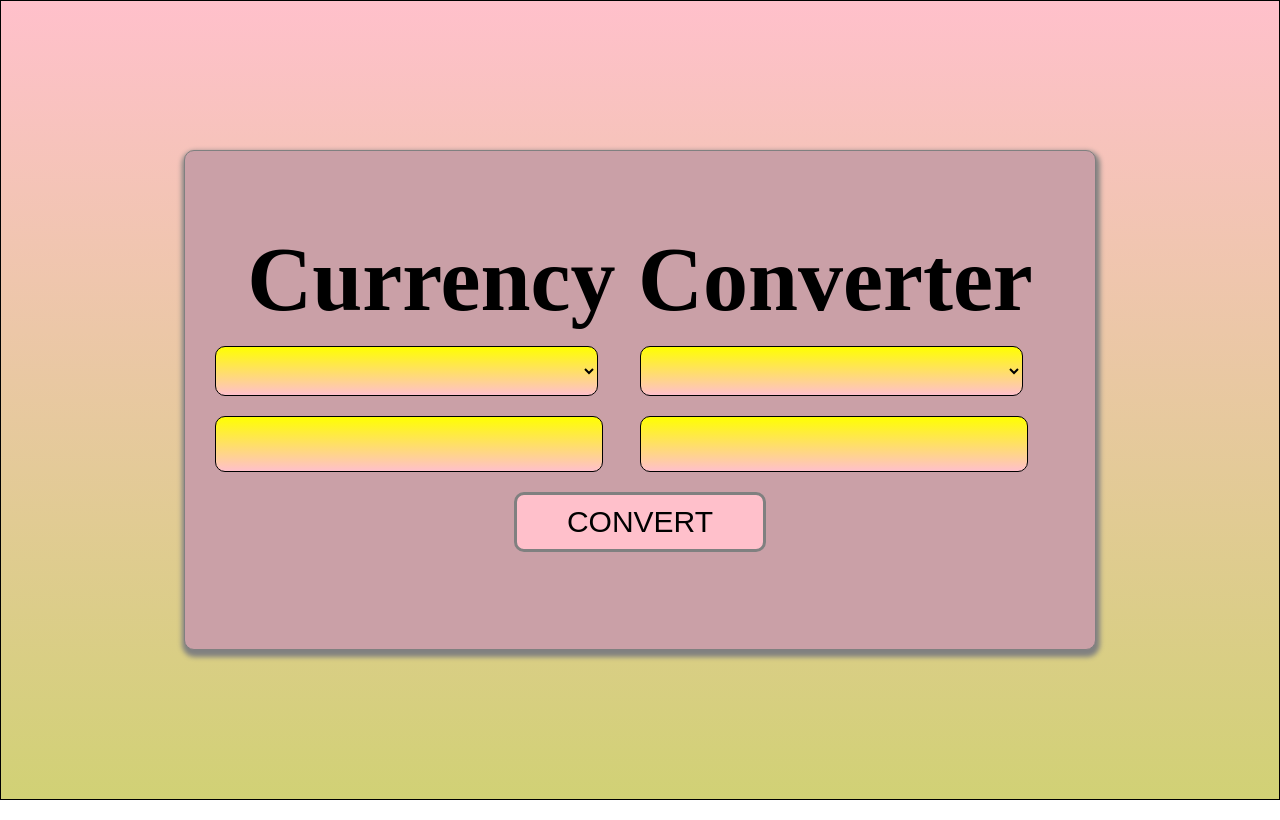
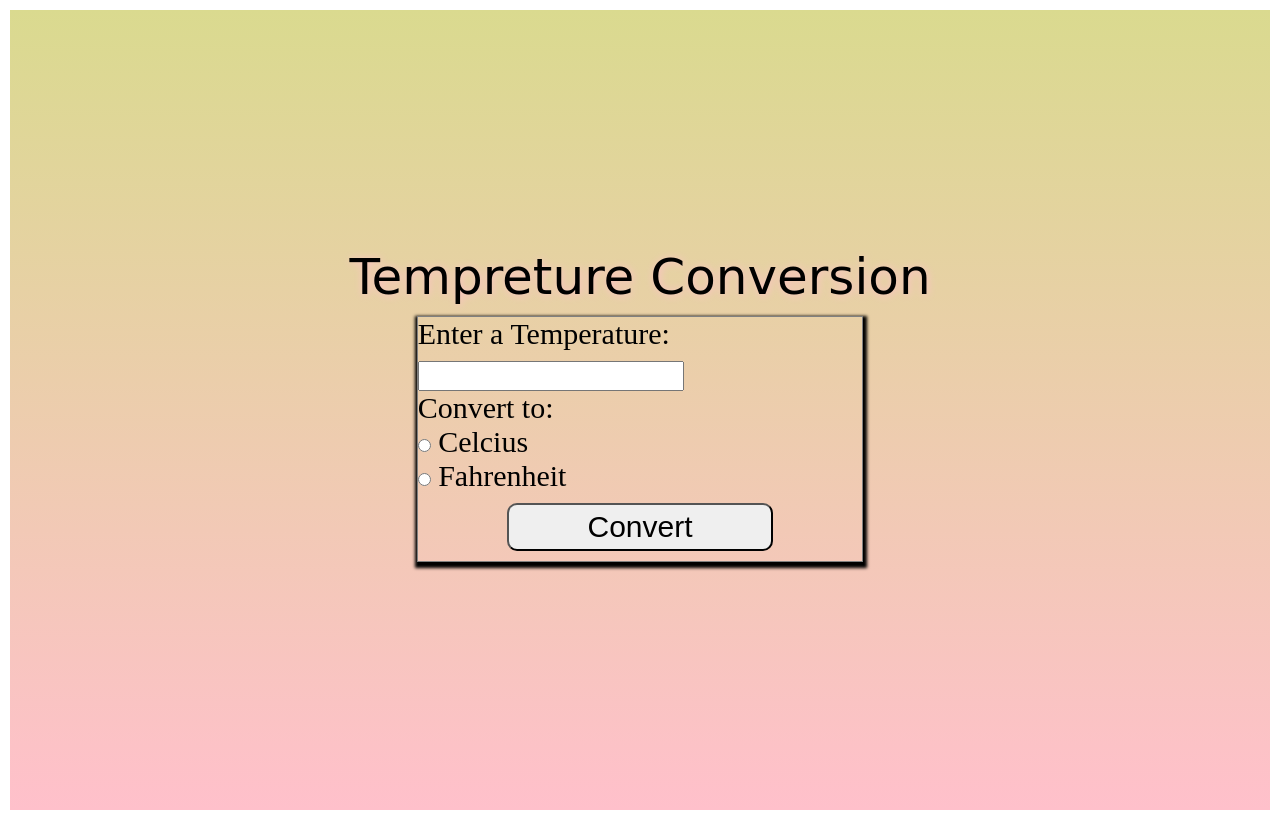
Before and after one commit to Sweetlyra01/currency-conversion, a plain HTML site: page index.html in a window 1280 px wide. Drawn offline with Linux system fonts and the light colour scheme; no server answers; a web font is replaced by a local one.

Commit message:
made-changes

```diff
--- a/css/style.css
+++ b/css/style.css
@@ -1,66 +1,54 @@
+@import url('https://fonts.googleapis.com/css2?family=Caprasimo&display=swap');
 * {
     margin: 0;
     box-sizing: border-box;
 }
-.table {
+.mytemperature-conversion-table span{
+    font-size: 50px;
+    font-family: 'Caprasimo', cursive;
+    text-shadow: 1px 1px 8px pink;
+}
+.mytemperature-conversion-table {
+    background: linear-gradient(rgb(218, 218, 143),pink);
     height: 100vh;
-    background: linear-gradient(pink,rgb(209, 209, 117));
     display: flex;
-    align-items: center;
     flex-direction: column;
     justify-content: center;
-    border: 1px solid black;
+    align-items: center;
+    margin: 10px;
 }
-.container {
-    padding: 30px;
-    font-size: 60px;
-    height: 500px;
+.design-for-table {
+    margin: 10px auto;
+    font-size: 30px;
     border: 1px solid gray;
-    border-radius: 10px;
-    box-shadow: 1px 4px 5px 3px gray;
+    box-shadow: 1px 3px 3px 3px;
     display: flex;
     flex-direction: column;
+    justify-content: center;
+    align-items: left;
+}
+.enter-a-text-section input {
+    margin-top: 10px;
+    width: 60%;
+    height: 30px;
+}
+.submit-btnbtn-section {
+    margin-top: 10px;
+    display: flex;
+    flex-direction: column;
+    justify-content: center;
     align-items: center;
-    justify-content: center;
-    background-color:rgb(202, 160, 167);
-
 }
-.box {
-    display: flex;
-}
-select {
-    width: 90%;
-    height: 50px;
-    cursor: pointer;
-    padding: 10px 0px;
+.submit-btnbtn-section button {
+    width: 60%;
     font-size: 30px;
-    border: 1px solid black;
-    border-radius: 10px;
-    background: linear-gradient(yellow,pink);
-}
-.left-table input{
-    padding: 10px 0px;
-    font-size: 30px;
-    border: 1px solid black;
-    border-radius: 10px;
-    background: linear-gradient(yellow,pink);
-}
-.right-table input{
-    padding: 10px 0px;
-    font-size: 30px;
-    border: 1px solid black;
-    border-radius: 10px;
-    background: linear-gradient(yellow,pink);
-}
-.btn {
-    margin: 20px;
-    padding: 10px 50px;
-    border: 3px solid gray;
-    background-color: pink;
-    font-size: 30px;
+    padding: 5px 10px;
+    margin-bottom: 10px;
     border-radius: 10px;
 }
-.btn:hover {
-    background-color: rgb(209, 182, 202);
-    color: black;
+.submit-btnbtn-section button:hover {
+    background-color: gray;
+    border-radius: 10px;
+    box-shadow: 1px 1px 2px 2px rgb(157, 152, 152);
+    color: white;
 }
--- a/index.html
+++ b/index.html
@@ -3,26 +3,32 @@
 <head>
     <meta charset="UTF-8">
     <meta name="viewport" content="width=device-width, initial-scale=1.0">
-    <title>Conversion Calculator</title>
+    <title>Temperature Conversion</title>
     <link rel="stylesheet" href="css/style.css">
 </head>
 <body>
-    <section class="table">
-        <div class="container">
-            <h1>Currency Converter</h1>
-            <div class="box">
-                <div class="left-table">
-                    <select name="currency" class="currency"></select>
-                    <input type="number" name="" id="num">
-                </div>
-                <div class="right-table">
-                <select name="currency" class="currency"></select>
-                <input type="text" name="" id="ans" disabled>
-                </div>
+    <div class="mytemperature-conversion-table">
+        <span>Tempreture Conversion</span>
+        <div class="design-for-table">
+            <div class="enter-a-text-section">
+                <label>Enter a Temperature:</label>
+                <input type="text" id="temp-to-convert-box">
             </div>
-            <button class="btn" id="btn">CONVERT</button>
+            <div>
+                <label>Convert to:</label><br>
+
+                <input type="radio" id="celcius-btn" name="temp-unit">
+                <label>Celcius</label><br>
+                <input type="radio" id="fahrenheit-btn" name="temp-unit">
+                <label>Fahrenheit</label>
+            </div>
+            <div class="submit-btnbtn-section">
+                <button type="button" id="submit-btn">Convert</button>
+                <label id="tempLabel"></label>
+            </div>
         </div>
-    </section>
-    <script src="script/main.js"></script>
+    </div>
+
+    <script defer src="script/main.js"></script>
 </body>
 </html>
--- a/script/main.js
+++ b/script/main.js
@@ -1,42 +1,27 @@
-const select = document.querySelectorAll(".currency");
-const btn = document.getElementById("btn");
-const num = document.getElementById("num");
-const ans = document.getElementById("ans");
+document.getElementById("submit-btn").onclick = function(){
 
-fetch("https://api.frankfurter.app/currencies")
-  .then((data) => data.json())
-  .then((data) => {
-    display(data);
-  });
+  let temp;
 
-function display(data) {
-  const entries = Object.entries(data);
-  for (var i = 0; i < entries.length; i++) {
-    select[0].innerHTML += `<option value="${entries[i][0]}">${entries[i][0]}</option>`;
-    select[1].innerHTML += `<option value="${entries[i][0]}">${entries[i][0]}</option>`;
+  if(document.getElementById("celcius-btn").checked){
+      temp = document.getElementById("temp-to-convert-box").value;
+      temp = Number(temp);
+      temp = toCelsius(temp);
+      document.getElementById("tempLabel").innerHTML = temp + "°C";
+  }
+  else if(document.getElementById("fahrenheit-btn").checked){
+      temp = document.getElementById("temp-to-convert-box").value;
+      temp = Number(temp);
+      temp = toFahrenheit(temp);
+      document.getElementById("tempLabel").innerHTML = temp + "°F";
+  }
+  else{
+      document.getElementById(tempLabel).innerHTML = "select a unit"
   }
 }
 
-btn.addEventListener("click", () => {
-  let currency1 = select[0].value;
-  let currency2 = select[1].value;
-  let value = num.value;
-
-  if (currency1 != currency2) {
-    convert(currency1, currency2, value);
-  } else {
-    alert("Choose Different Currencies !!!");
-  }
-});
-
-function convert(currency1, currency2, value) {
-  const host = "api.frankfurter.app";
-  fetch(
-    `https://${host}/latest?amount=${value}&from=${currency1}&to=${currency2}`
-  )
-    .then((val) => val.json())
-    .then((val) => {
-      console.log(Object.values(val.rates)[0]);
-      ans.value = Object.values(val.rates)[0];
-    });
+function toCelsius(temp){
+  return (temp - 32) * (5/9);
 }
+function toFahrenheit(temp){
+  return  temp * 9 / 5 + 32;
+}
```
